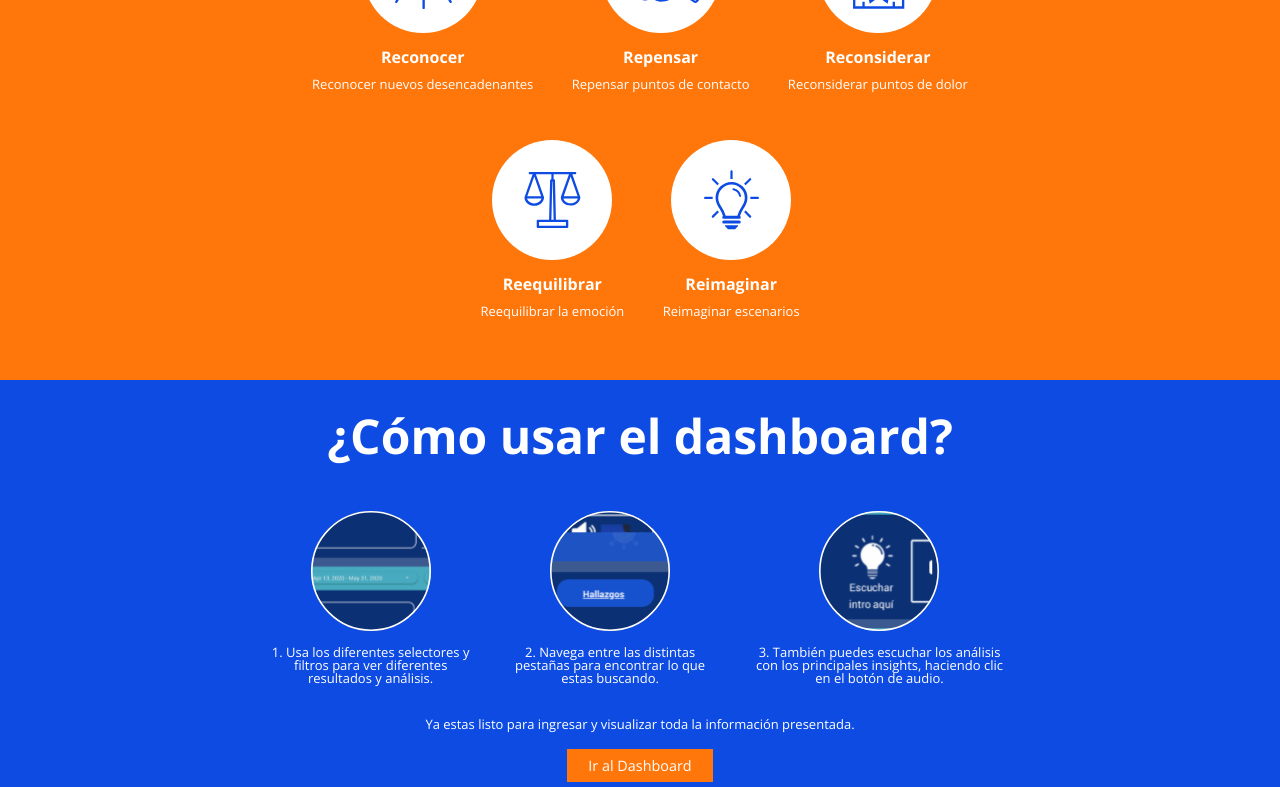
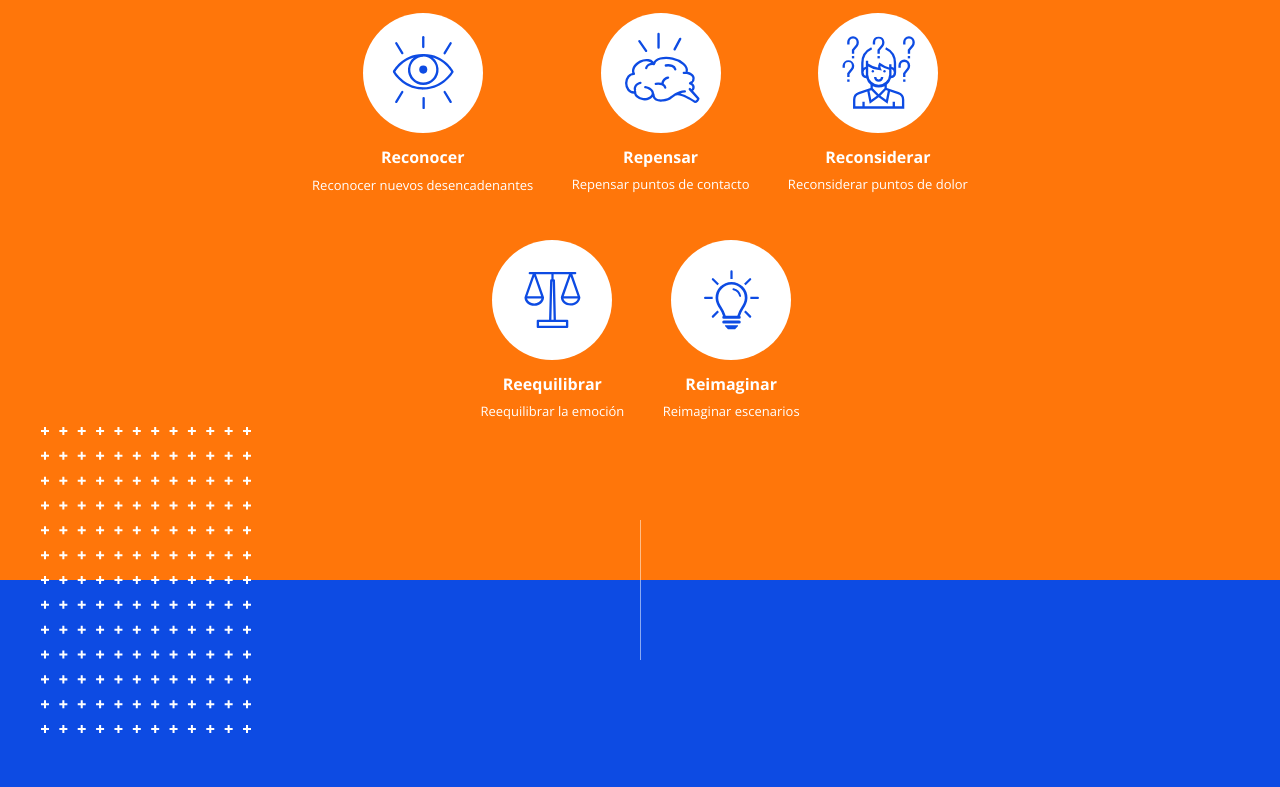
Before and after one commit to jeffersonpardo00/ReframingEconomyF, an Angular app: page /home in a window 1280 px wide. Shown: the part 2620-3407 px from the top of the page. Built offline with nearby package versions, Linux system fonts and the light colour scheme; what angularfire2 would draw is missing.

Commit message:
Home Completo

```diff
--- a/src/app/home/components/home/home.component.html
+++ b/src/app/home/components/home/home.component.html
@@ -8,6 +8,7 @@
     <div class="ContentSeccionesCruz">
 
         <section id="RefEconomy" class="seccion">
+
             <div class="ContenidoSeccion">
                 <div class="wrappRefEconomy">
                     <div class="recSeccionRefEconomy">
@@ -37,6 +38,7 @@
             <div class="CrucesRojas1">
                 <img src="assets/images/CrucesRojas.svg" alt="">
             </div>
+
         </section>
 
         <section id="QueEs" class="seccion">
@@ -77,6 +79,7 @@
         </section>
 
         <section id="Porque" class="seccion">
+
             <div class="ContenidoSeccion">
                 <div class="wrappPorque">
                     <div class="recSeccionPorque">
@@ -108,7 +111,9 @@
     </div>
 </div>
 
+
     <section id="ComoAyuda" class="seccion1 BackgroundSN">
+
         <div class="ContenidoSeccion">
             <div class="wrappComoAyuda">
                 <div class="recSeccionComoAyuda">
@@ -160,6 +165,7 @@
         </div>
 
         <div class="CrucesBlanco2">
+
             <img src="assets/images/CrucesBlancas.svg" alt="">
         </div>
 
@@ -220,14 +226,13 @@
             </div>
         </div>
 
-    <!--
         <div class="CrucesBlanco3">
             <img src="assets/images/CrucesBlancas.svg" alt="">
         </div>
-    -->
     </section>
 
-<section id="Contacto" class="seccion1 BackgroundSA">
+    <section id="Contacto" class="seccion2 BackgroundSA">
+
         <div class="ContenidoSeccion">
             <div class="wrappContacto">
                 <div class="recSeccionContacto">
--- a/src/app/home/components/home/home.component.scss
+++ b/src/app/home/components/home/home.component.scss
@@ -173,7 +173,7 @@
             @media screen and (min-width: $d0) and (max-width: $d1)
             {
                 width: EcuacionRecta(360px, 80%, 1920px, 30%, $d0);
-                margin-top: EcuacionRecta(360px, 100px, 1920px, 50px, $d0);
+                margin-top: EcuacionRecta(360px, 40%, 1920px, -5%, $d0);
             }
         }
 
@@ -188,10 +188,29 @@
 .CrucesBlanco2
 {
 
-    @include transicionAnchura (360px, 100px, 1920px, 250px);
+   // @include transicionAnchura (360px, 100px, 1920px, 250px);
     position: absolute;
-    bottom: 10px;
-    left: -50px;
+    bottom: 0;
+    left: 0;
+    width: 25%;
+    z-index: 5;
+
+    img{
+
+        @for $i from 0 through 40
+        {
+            $d0 : 50px*$i;
+            $d1 : 50px*($i + 1);
+            @media screen and (min-width: $d0) and (max-width: $d1)
+            {
+                width: EcuacionRecta(360px, 100%, 1920px, 40%, $d0);
+                margin-left: EcuacionRecta(360px, -40%, 1920px, 25%, $d0);
+                margin-bottom: EcuacionRecta(360px, -75%, 1920px, -30%, $d0);
+
+            }
+        }
+
+    }
 
     @media screen and (min-width: 900px){
         left: 50px;
@@ -201,13 +220,30 @@
 
 .CrucesBlanco3
 {
-    grid-row: S3;
-    grid-column: C7 / span 10;
-    @include CrucesPequenas;
+    position: absolute;
+    bottom: 0;
+    right: 0;
+    width: 25%;
+    z-index: 5;
+
+
     img{
-        margin-top: 40%;
-        margin-right: -40%;
+        @for $i from 0 through 40
+        {
+            $d0 : 50px*$i;
+            $d1 : 50px*($i + 1);
+            @media screen and (min-width: $d0) and (max-width: $d1)
+            {
+                width: EcuacionRecta(360px, 100%, 1920px, 40%, $d0);
+               // margin-right: EcuacionRecta(360px, 50%, 1920px, 25%, $d0);
+                margin-bottom: EcuacionRecta(360px, -75%, 1920px, -30%, $d0);
+
+            }
+        }
+
     }
+
+
 }
 
 
@@ -266,6 +302,7 @@
         padding: 0.5em 1.5em;
         color: white;
         text-decoration: none;
+        text-align: center;
     }
 }
 
@@ -419,7 +456,7 @@
         margin-right: 0%;
         position: absolute;
         left:0;
-        z-index: 10;
+        z-index: 5;
         width: 30%;
         height: 100%;
     }
@@ -451,10 +488,7 @@
         height: 70%;
         position: absolute;
         bottom: -40%;
-        @media screen and (min-width: 900px){
-            bottom: 0%;
 
-        }
     }
 
 .wrappPorque{
@@ -519,7 +553,7 @@
         flex-direction: column;
         margin-left: 0%;
         right: 0;
-        z-index: 10;
+        z-index: 5;
         width: 40%;
         height: 100%;
         h1{
@@ -542,14 +576,40 @@
 
 .seccion1
 {
-    padding: 2em;
+    display: grid;
+    grid-template-columns:  0.5fr [C1] 1fr [C2] 1fr [C3] 1fr [C4] 1fr [C5] 1fr [C6] 1fr [C7] 1fr [C8]  1fr [C9] 0.5fr;
+    grid-template-rows:  1fr [S1] 1fr [S2] 1fr [S3] 1fr;
+    position: relative;
+    .ContenidoSeccion
+    {
+        padding: 4em 2em;
+    }
+
+    @media screen and (min-width: 900px){
+        height: 100vh;
+
+    }
+
 }
+
+
+#ComoAyuda::after
+    {
+        grid-row: S3;
+        grid-column: C5;
+        @include lineaBlanca;
+        height: 70%;
+        position: absolute;
+        bottom: -40%;
+        z-index: 3;
+    }
 
 .wrappComoAyuda
 {
     display: flex;
     justify-content: center;
     align-items: center;
+    height: 100%;
 
     .recSeccionComoAyuda
     {
@@ -619,13 +679,27 @@
 }
 
 //--------------------------como usar------------------------------
+#ComoUsar
+{
+    z-index: 1;
+}
 
+#ComoUsar::after
+    {
+        grid-row: S3;
+        grid-column: C5;
+        @include lineaBlanca;
+        height: 70%;
+        position: absolute;
+        bottom: -40%;
+        z-index: 4;
+    }
 .wrappComoUsar
 {
     display: flex;
     justify-content: center;
     align-items: center;
-
+    height: 100%;
     .recSeccionComoUsar
     {
         @include transicionAnchura (360px, 90%, 1920px, 45%);
@@ -699,6 +773,25 @@
 
 //--------------------------contacto------------------------------
 
+.seccion2
+{
+    position: relative;
+    .ContenidoSeccion
+    {
+        padding-top: 10em;
+        padding-left: 2em;
+        padding-right: 2em;
+        padding-bottom: 3em;
+    }
+
+
+}
+
+
+#Contacto
+{
+    z-index: 0;
+}
 .wrappContacto
 {
     display: flex;
@@ -712,7 +805,6 @@
         {
             width: 100%;
             text-align: center;
-            margin-bottom: 2em;
             h1{
                 margin: 0;
             }
--- a/src/app/layout/layout.component.html
+++ b/src/app/layout/layout.component.html
@@ -1 +1,2 @@
 <router-outlet></router-outlet>
+<app-footer></app-footer>
--- a/src/app/shared/components/footer/footer.component.html
+++ b/src/app/shared/components/footer/footer.component.html
@@ -1 +1,4 @@
-<p>footer works!</p>
+<div class="fondoFooter">
+    <div class="titFooter">We Inspire Growth</div>
+    <div class="descFooter">Data Team @ Wunderman Thompson Co</div>
+</div>
--- a/src/app/shared/components/footer/footer.component.scss
+++ b/src/app/shared/components/footer/footer.component.scss
@@ -0,0 +1,24 @@
+@import '../../../../styles.scss';
+
+.fondoFooter
+{
+    display: flex;
+    justify-content: center;
+    align-items: center;
+    background-color: $AzulOscuro;
+    padding: 3em;
+    flex-direction: column;
+
+    .titFooter
+    {
+        font-weight: bold;
+        font-size: small;
+        text-align: center;
+    }
+
+    .descFooter{
+        font-size: smaller;
+        text-align: center;
+    }
+
+}
```
Lines whose indentation alone changed are shown as unchanged.
